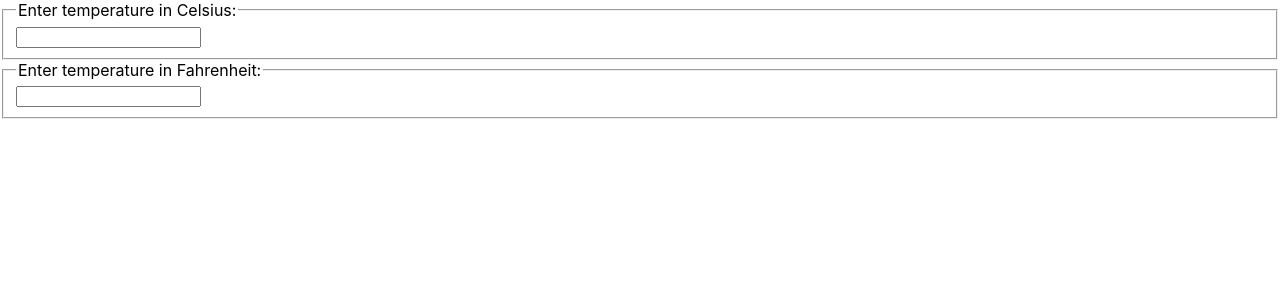
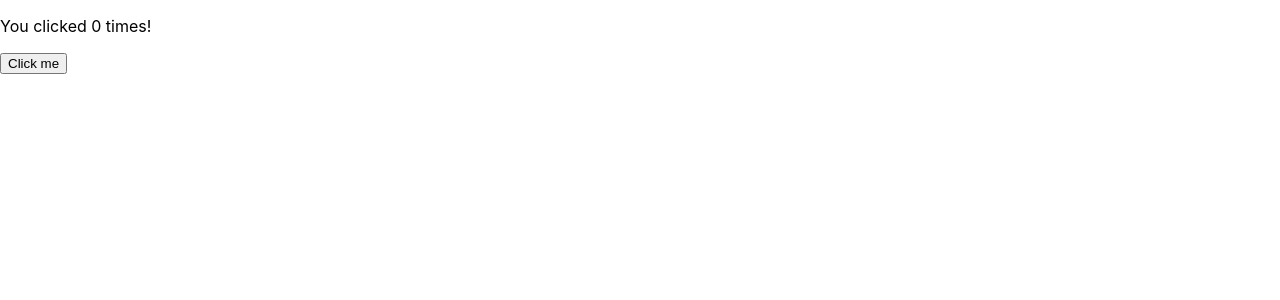
Before and after one commit to huoruiqiang/my-app, a React (Create React App) app: page / in a window 1280 px wide. Shown: the top 300 px of the page. Built offline with nearby package versions, Linux system fonts and the light colour scheme.

Commit message:
index.js中测试: hook的简单demo

```diff
--- /dev/null
+++ b/src/hook/HookExample.js
@@ -0,0 +1,18 @@
+import React, {useState} from "react";
+function HookExample() {
+    //声明一个新的叫做count的变量
+    const [count, setCount] = useState(0);
+    return (
+        <div>
+            <p>
+                You clicked {count} times!
+            </p>
+            <button onClick={() => {
+                setCount(count + 1);
+            }}>
+                Click me
+            </button>
+        </div>
+    );
+}
+export default HookExample;
```
Also changed, not shown: src/index.js (+6 -1 lines).
